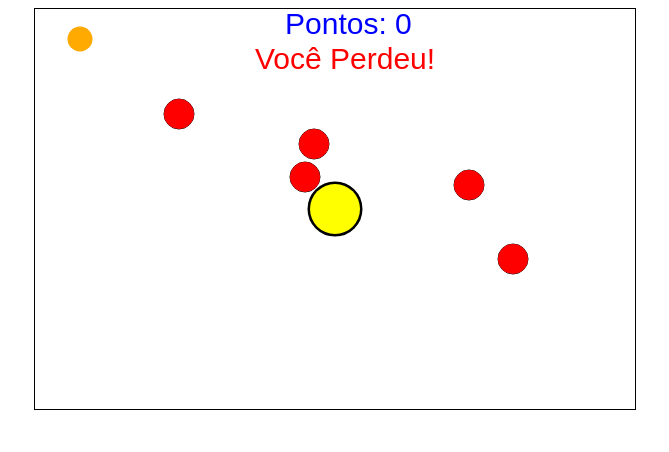
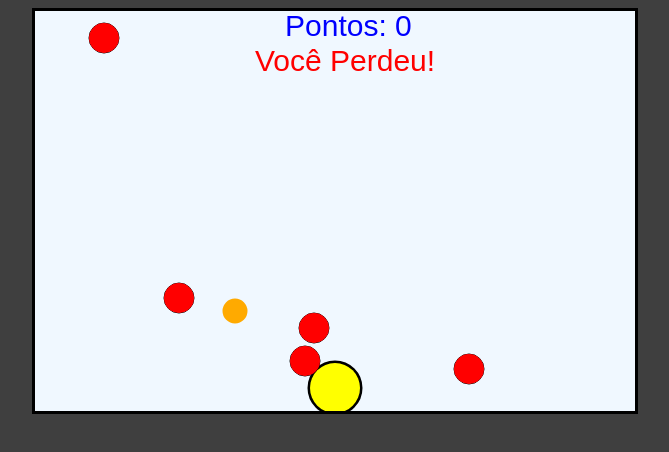
Before and after one commit to DenerBorges/LPAW, a website built with Vite: page Smile_Game/index.html in a window 1280 px wide. Shown: the whole page, without its empty margins (305-974 px from the left). Built offline with nearby package versions, Linux system fonts and the light colour scheme.

Commit message:
Fifth Commit

```diff
--- a/Smile_Game/src/circles/red.js
+++ b/Smile_Game/src/circles/red.js
@@ -3,7 +3,7 @@ import { CANVAS } from "../init";
 import Circ from "./circ";
 
 export default class Red extends Circ {
-    constructor(x, y, radius, lineWidth, color, fill = '#F00', speed = 10) {
+    constructor(x, y, radius, lineWidth, color, fill = '#F00', speed = 3) {
         super();
         this.x = x;
         this.y = y;
--- a/Smile_Game/src/circles/smile.js
+++ b/Smile_Game/src/circles/smile.js
@@ -1,6 +1,7 @@
 import Circ from "./circ";
+import { CANVAS } from "../init";
 export default class Smile extends Circ {
-  constructor(x, y, radius, lineWidth, color, fill = false, speed = 10) {
+  constructor(x, y, radius, lineWidth, color, fill = false, speed = 3) {
     super();
     this.x = x;
     this.y = y;
@@ -9,7 +10,7 @@ export default class Smile extends Circ {
     this.color = color;
     this.fill = fill;
     this.speed = speed;
-    this.status = "ArrowDown";
+    this.status = "down";
   }
 
   drawSmile(ctx) {
@@ -26,7 +27,7 @@ export default class Smile extends Circ {
     ctx.restore();
   }
 
-    anda(limits, key) {
+    anda(CANVAS, key) {
         switch (key) {
             case "w": this.status = "up"
             break;
@@ -39,21 +40,14 @@ export default class Smile extends Circ {
         }
 
         switch (this.status) {
-            case "up": this.y -= this.speed
+            case "up": {if(this.y >= this.radius) this.y -= this.speed}
             break;
-            case "left": this.x -= this.speed
+            case "left": {if(this.x >= this.radius) this.x -= this.speed}
             break;
-            case "right": this.x += this.speed
+            case "right": {if(this.x <= CANVAS.width - this.radius) this.x += this.speed}
             break;
-            case "down": this.y += this.speed
+            case "down": {if(this.y <= CANVAS.height - this.radius) this.y += this.speed}
             break;
         }
-
-        /*if(this.x > limits.width)
-          this.x =- this.radius;
-        else if(this.x + this.radius > 0)
-          this.x = limits.width - this.radius;
-        else if(this.x + limits.width < 0)
-          this.x = limits.width - this.radius;*/
     }
 }
--- a/Smile_Game/src/init.js
+++ b/Smile_Game/src/init.js
@@ -8,12 +8,12 @@ let CTX;
 export let CANVAS;
 let pontos = 0;
 let gameState = false;
-const FRAMES = 15;
+const FRAMES = 120;
 const redQuant = 5;
 const reds = [];
 
 const smile = new Smile(300, 200, 25, 5, "#000", "#FF0");
-const orange = new Orange(45, 30, 10, 5, "#FA0", "#FA0");
+const orange = new Orange(200, 300, 10, 5, "#FA0", "#FA0");
 const red = new Red(0, 0, 15, 5, "#F00", "#F00");
 
 function contaPontos() {
--- a/Smile_Game/src/styles/style.css
+++ b/Smile_Game/src/styles/style.css
@@ -1,8 +1,10 @@
 body {
 	display: flex;
 	justify-content: center;
+	background-color: rgba(61, 61, 61, 0.989)
 }
 
 canvas {
-	border: 1px solid black;
+	border: 3px solid black;
+	background-color: aliceblue;
 }
```
